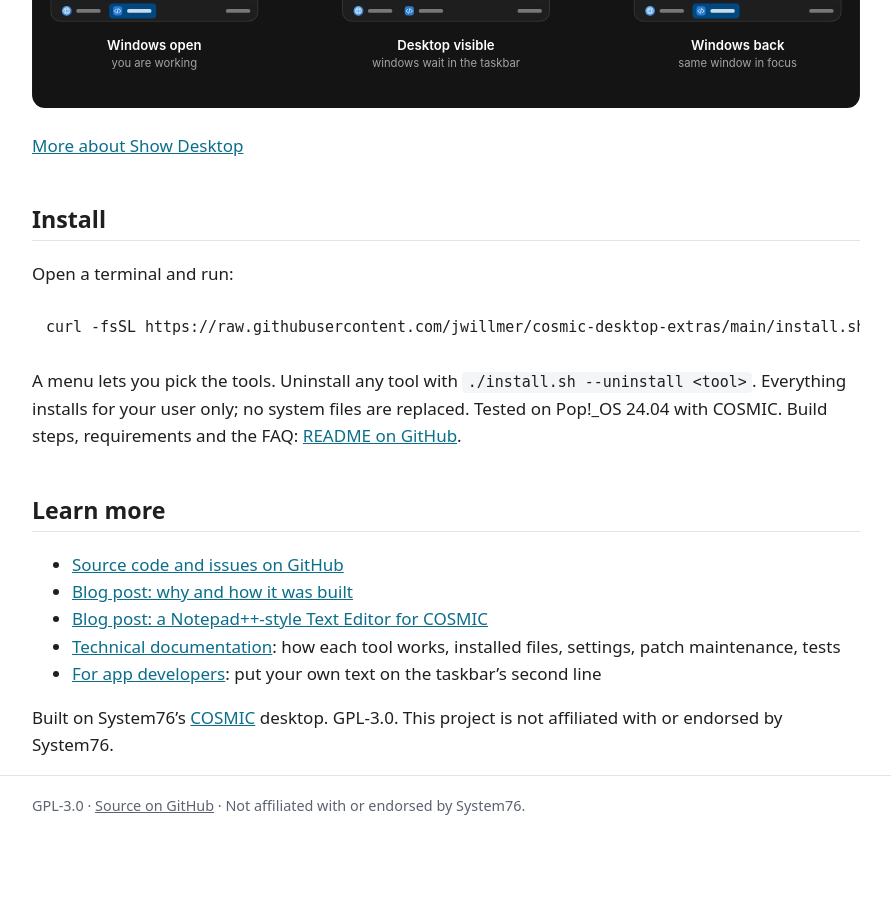
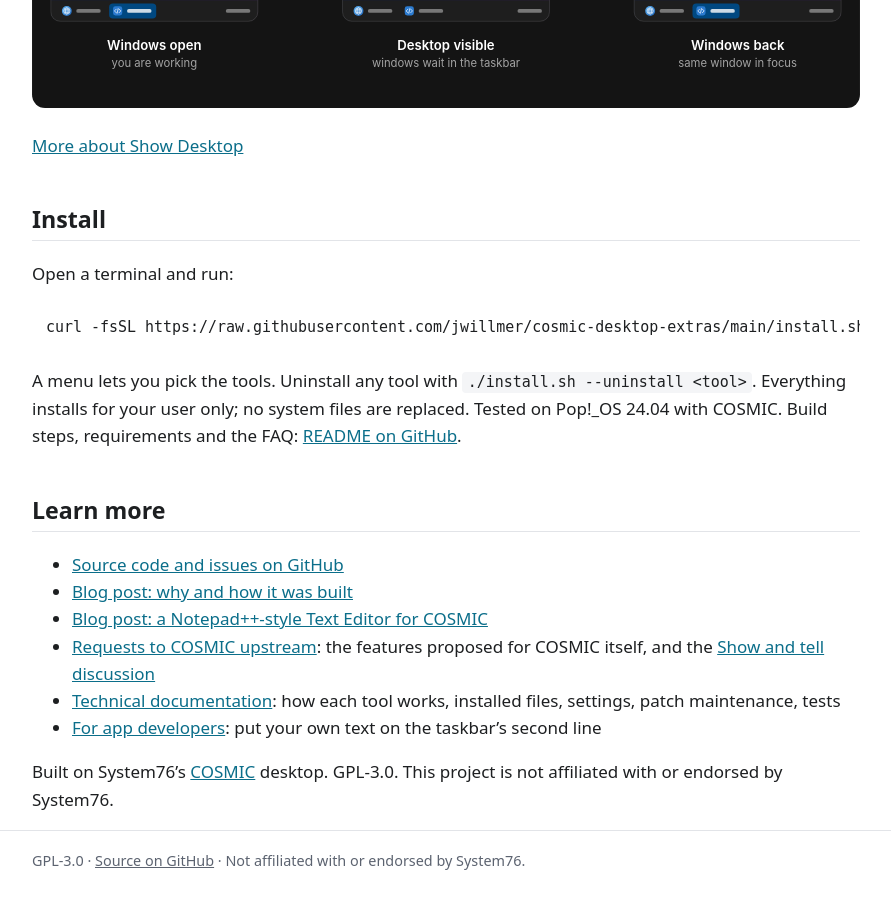
Before and after one commit to jwillmer/cosmic-desktop-extras, a Jekyll site: the page built from docs/index.md, in a window 1280 px wide and 900 px high, scrolled down 4447 px. Shown: the whole window, without its empty margins (194-1085 px from the left). Built offline with Jekyll 4.4.1, drawn with Linux system fonts in a browser that asks for light colours; before the commit the page ends 5292 px from its top, so only the background shows below that.

Commit message:
Link the remaining upstream requests and, on the website, the upstream list
Co-Authored-By: Claude Opus 5.5 <noreply@anthropic.com>
Claude-Session: https://claude.ai/code/session_01BLrpLk7g9je5PNoYJEeDbS

```diff
--- a/docs/index.md
+++ b/docs/index.md
@@ -115,6 +115,7 @@ with COSMIC. Build steps, requirements and the FAQ:
 - [Source code and issues on GitHub](https://github.com/jwillmer/cosmic-desktop-extras)
 - [Blog post: why and how it was built](https://jwillmer.de/blog/projects/cosmic-desktop-extras.html)
 - [Blog post: a Notepad++-style Text Editor for COSMIC](https://jwillmer.de/blog/projects/cosmic-text-editor.html)
+- [Requests to COSMIC upstream](https://github.com/jwillmer/cosmic-desktop-extras#upstream-requests): the features proposed for COSMIC itself, and the [Show and tell discussion](https://github.com/pop-os/cosmic-epoch/discussions/4002)
 - [Technical documentation](technical.md): how each tool works, installed files, settings, patch maintenance, tests
 - [For app developers](launcher-entry.md): put your own text on the taskbar's second line
 
```
Also changed, not shown: README.md.
